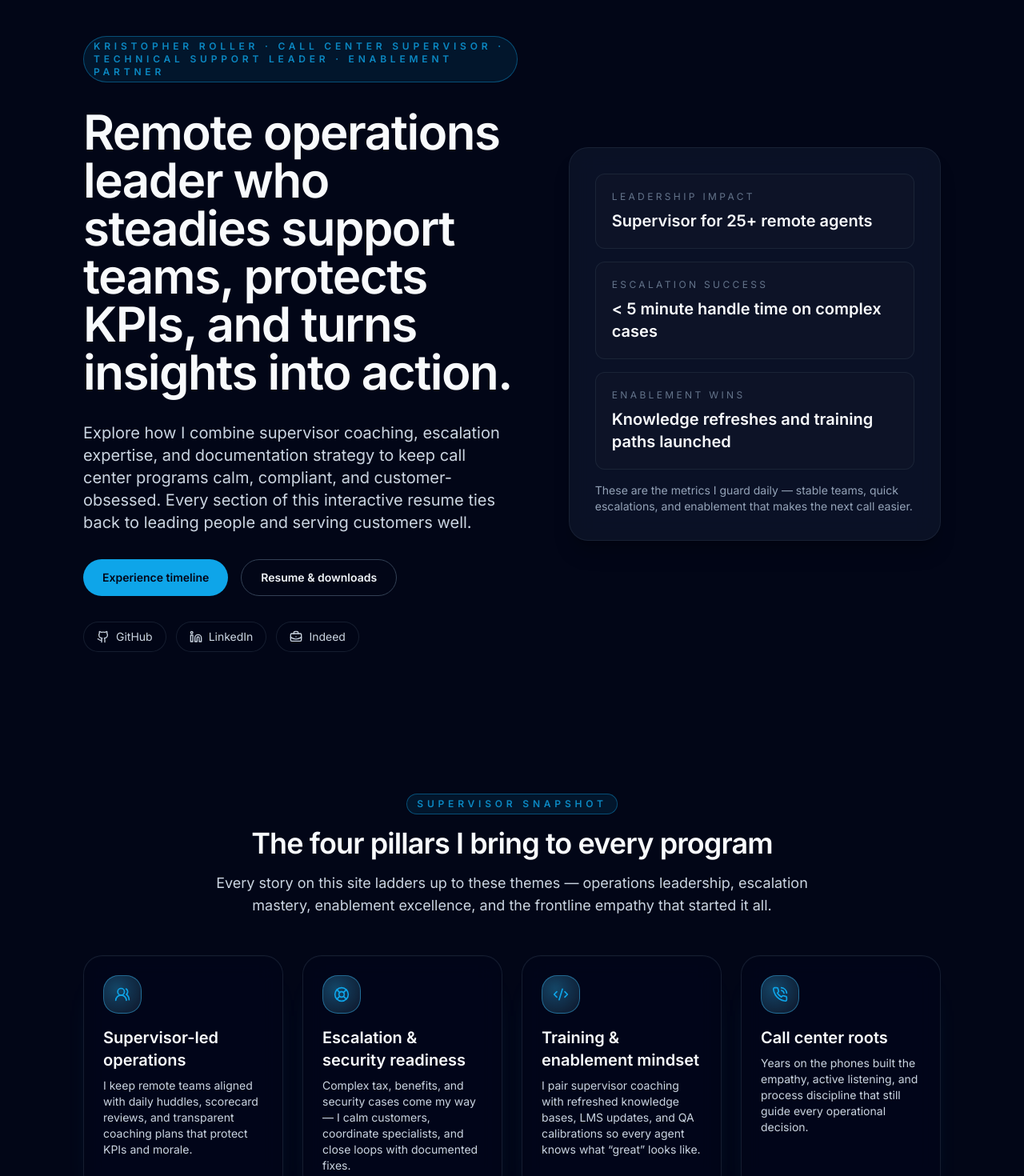
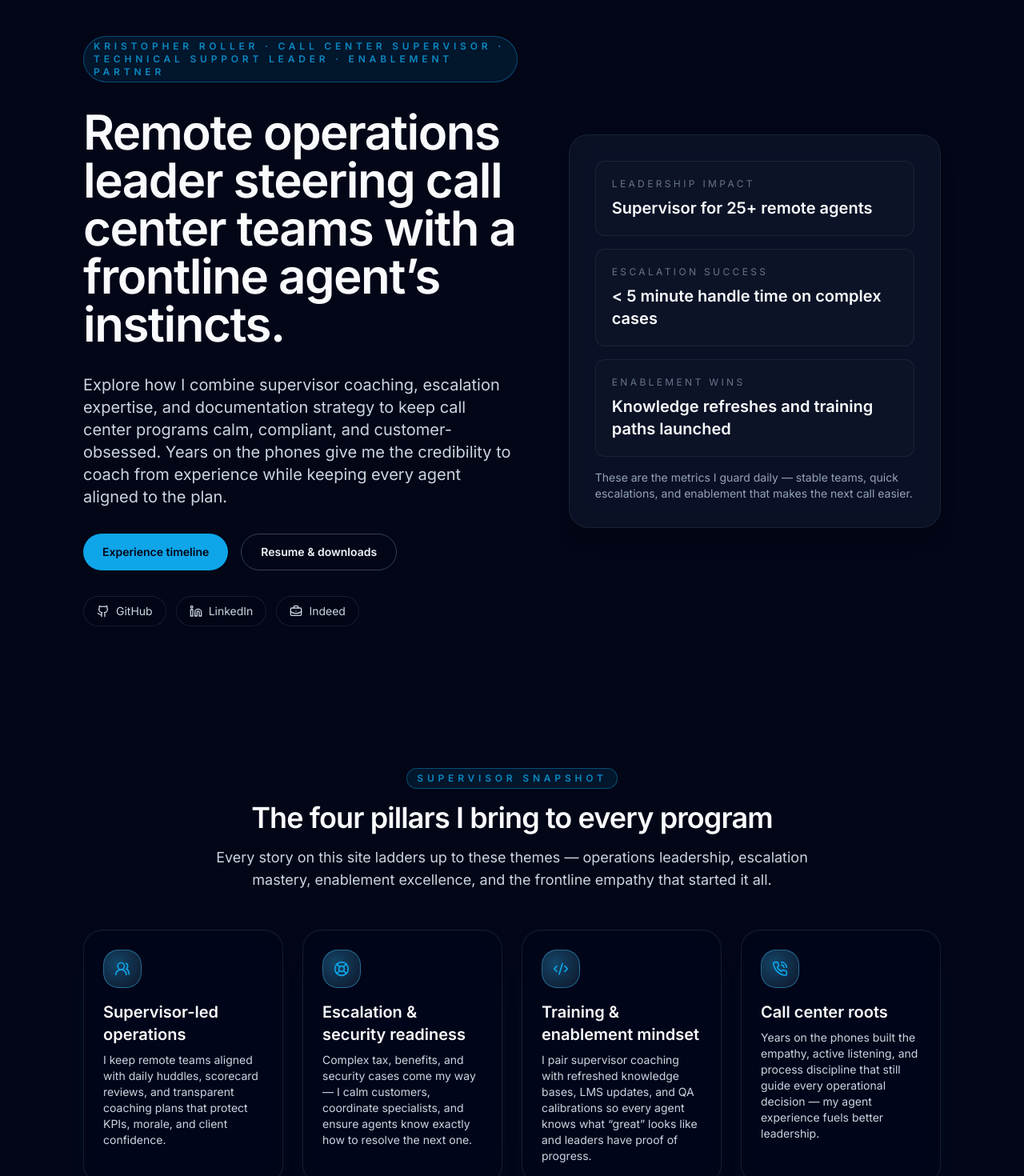
Before and after one commit to akjroller/Kristopher_Roller, a React (Vite) app: page / in a window 1280 px wide. Shown: the part 100-1570 px from the top of the page at 80% size. Built offline with nearby package versions, Linux system fonts and the light colour scheme.

Commit message:
Refine site copy to emphasize team leadership

```diff
--- a/src/components/sections/HeroBanner.tsx
+++ b/src/components/sections/HeroBanner.tsx
@@ -41,10 +41,10 @@ const HeroBanner = () => (
           Kristopher Roller · Call Center Supervisor · Technical Support Leader · Enablement Partner
         </motion.p>
         <motion.h1 className="text-4xl font-semibold tracking-tight text-slate-50 md:text-6xl" custom={1} variants={fade}>
-          Remote operations leader who steadies support teams, protects KPIs, and turns insights into action.
+          Remote operations leader steering call center teams with a frontline agent’s instincts.
         </motion.h1>
         <motion.p className="max-w-2xl text-lg text-slate-300 md:text-xl" custom={2} variants={fade}>
-          Explore how I combine supervisor coaching, escalation expertise, and documentation strategy to keep call center programs calm, compliant, and customer-obsessed. Every section of this interactive resume ties back to leading people and serving customers well.
+          Explore how I combine supervisor coaching, escalation expertise, and documentation strategy to keep call center programs calm, compliant, and customer-obsessed. Years on the phones give me the credibility to coach from experience while keeping every agent aligned to the plan.
         </motion.p>
         <motion.div className="flex flex-wrap gap-4" custom={3} variants={fade}>
           <Link to="/experience" className="btn-primary">
--- a/src/components/sections/HomeHighlights.tsx
+++ b/src/components/sections/HomeHighlights.tsx
@@ -6,25 +6,25 @@ const highlights = [
   {
     title: 'Supervisor-led operations',
     description:
-      'I keep remote teams aligned with daily huddles, scorecard reviews, and transparent coaching plans that protect KPIs and morale.',
+      'I keep remote teams aligned with daily huddles, scorecard reviews, and transparent coaching plans that protect KPIs, morale, and client confidence.',
     icon: UsersRound
   },
   {
     title: 'Escalation & security readiness',
     description:
-      'Complex tax, benefits, and security cases come my way — I calm customers, coordinate specialists, and close loops with documented fixes.',
+      'Complex tax, benefits, and security cases come my way — I calm customers, coordinate specialists, and ensure agents know exactly how to resolve the next one.',
     icon: LifeBuoy
   },
   {
     title: 'Training & enablement mindset',
     description:
-      'I pair supervisor coaching with refreshed knowledge bases, LMS updates, and QA calibrations so every agent knows what “great” looks like.',
+      'I pair supervisor coaching with refreshed knowledge bases, LMS updates, and QA calibrations so every agent knows what “great” looks like and leaders have proof of progress.',
     icon: Code2
   },
   {
     title: 'Call center roots',
     description:
-      'Years on the phones built the empathy, active listening, and process discipline that still guide every operational decision.',
+      'Years on the phones built the empathy, active listening, and process discipline that still guide every operational decision — my agent experience fuels better leadership.',
     icon: PhoneCall
   }
 ];
--- a/src/data/about.ts
+++ b/src/data/about.ts
@@ -27,7 +27,7 @@ export const journey: JourneyItem[] = [
     year: '2023 – Present',
     title: 'Remote technical support leadership',
     description:
-      'Lead complex escalations, mentor peers, and modernize knowledge bases while piloting automation that keeps remote call center teams confident and compliant.'
+      'Direct complex escalations, mentor peers, and modernize knowledge bases while piloting automation that keeps remote call center teams confident, informed, and ready for the next customer.'
   }
 ];
 
--- a/src/data/resume.ts
+++ b/src/data/resume.ts
@@ -1,8 +1,8 @@
 export const resumeHighlights = [
   'Remote call center supervisor trusted with hiring, scheduling, payroll, and KPI delivery for 25+ agents.',
-  'Escalation specialist who keeps AHT under five minutes while calming complex technical and security cases.',
-  'Enablement and education lead shaping knowledge bases, LMS content, and QA rituals that protect compliance.',
-  'Automation-minded builder translating frontline gaps into bots, dashboards, and reporting that speed decisions.'
+  'Escalation specialist who keeps team handle times under five minutes by coaching agents and personally calming complex technical and security cases.',
+  'Enablement and education lead shaping knowledge bases, LMS content, and QA rituals that equip every agent to deliver compliant support.',
+  'Automation-minded builder translating frontline feedback into bots, dashboards, and reporting that give leaders and agents faster answers.'
 ];
 
 export const resumeUrl = '/resume.pdf';
```
